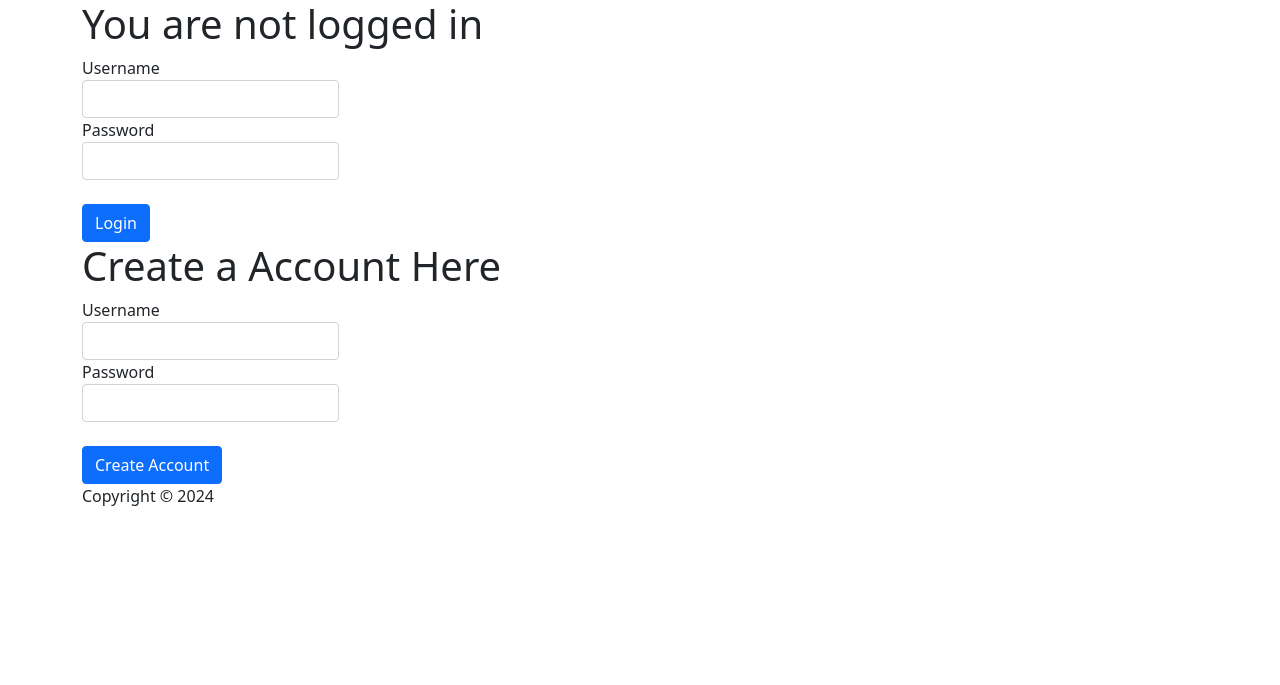
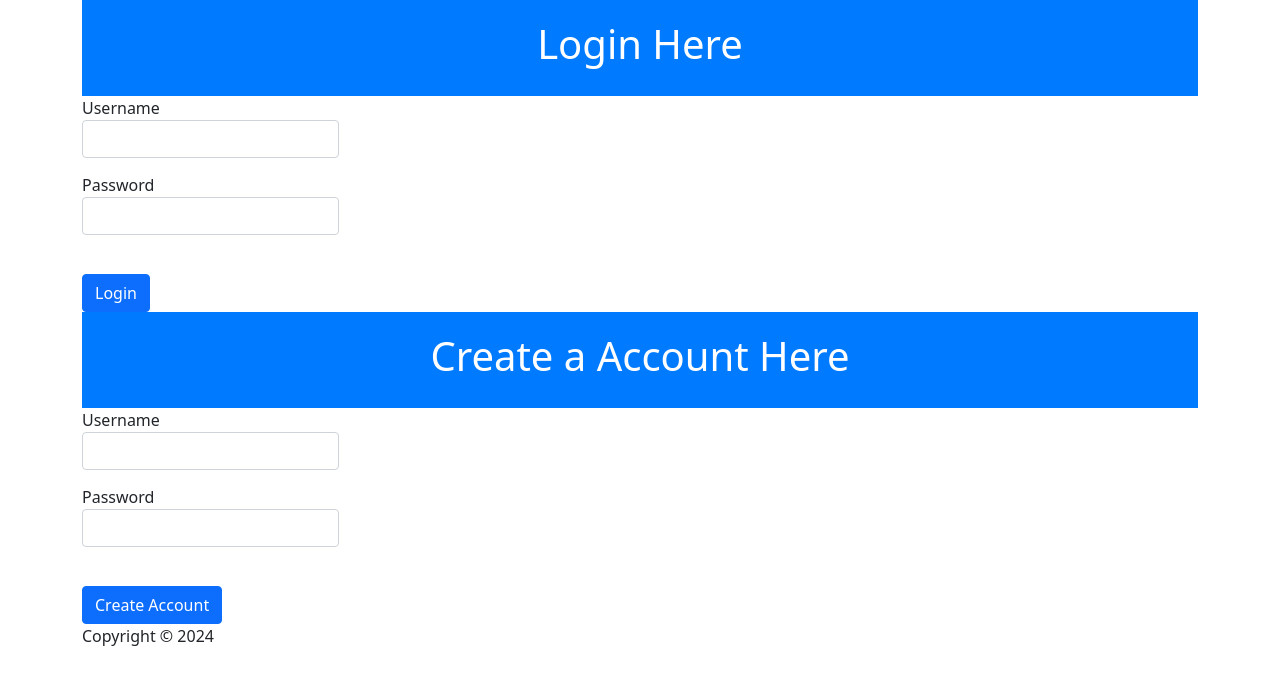
Before and after one commit to QiuruiWu4806/QiuruiWu-COSC4806-Assignment3, a PHP site: page /login in a window 1280 px wide. Shown: the top 685 px of the page. Run offline with PHP 8.4, Linux system fonts and the light colour scheme; data that the repository does not hold is empty.

Commit message:
Modify the login page and implement some basic CSS

```diff
--- a/app/views/login/index.php
+++ b/app/views/login/index.php
@@ -1,9 +1,32 @@
 <?php require_once 'app/views/templates/headerPublic.php'?>
+
+<head>
+	<title>QiuruiWu</title>
+	<style>
+		.page-header {
+				background-color: #007bff;
+				color: #fff;
+				padding: 20px 0;
+				text-align: center;
+		}
+
+		.form-group {
+				margin-bottom: 15px;
+		}
+
+		button.btn:hover {
+				background-color: #0056b3;
+				border-color: #004085;
+		}
+
+	</style>
+</head>
+
 <main role="main" class="container">
     <div class="page-header" id="banner">
         <div class="row">
             <div class="col-lg-12">
-                <h1>You are not logged in</h1>
+                <h1>Login Here</h1>
             </div>
         </div>
     </div>
```
